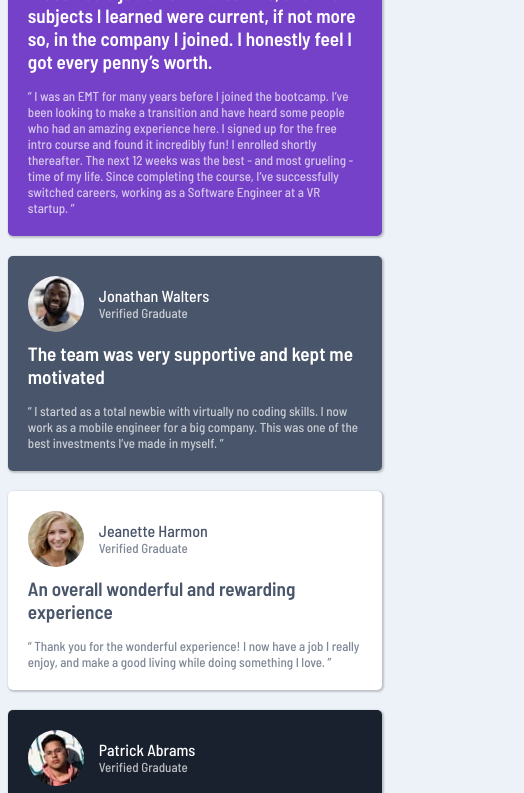
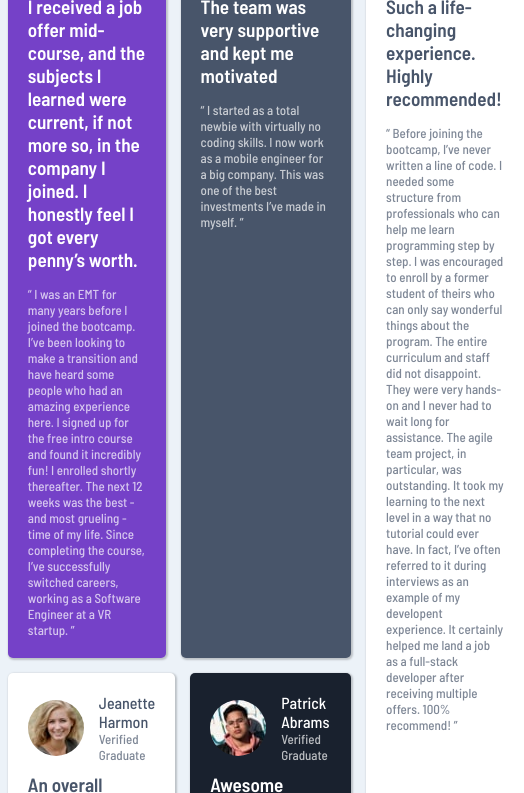
Before and after one commit to sarthakpal16/testimonial-grid-frontend-mentor-challenge, a plain HTML site: page index.html in a window 390 px wide. Shown: the part 125-918 px from the top of the page, 524 px wide, since content can reach past the window. Drawn offline with Linux system fonts and the light colour scheme.

Commit message:
changing mobile and desktop breakpoints
mobile: 375px
desktop: 1440px

```diff
--- a/style.css
+++ b/style.css
@@ -93,7 +93,7 @@ body {
 }
 
 
-@media (min-width: 576px) {
+@media (min-width: 375px) {
     #main-container,
     #main-left,
     #top,
@@ -102,7 +102,7 @@ body {
     }
 
     #main-container {
-        max-width: 800px;
+        max-width: 1440px;
         margin: 0 auto;
     }
 
```
